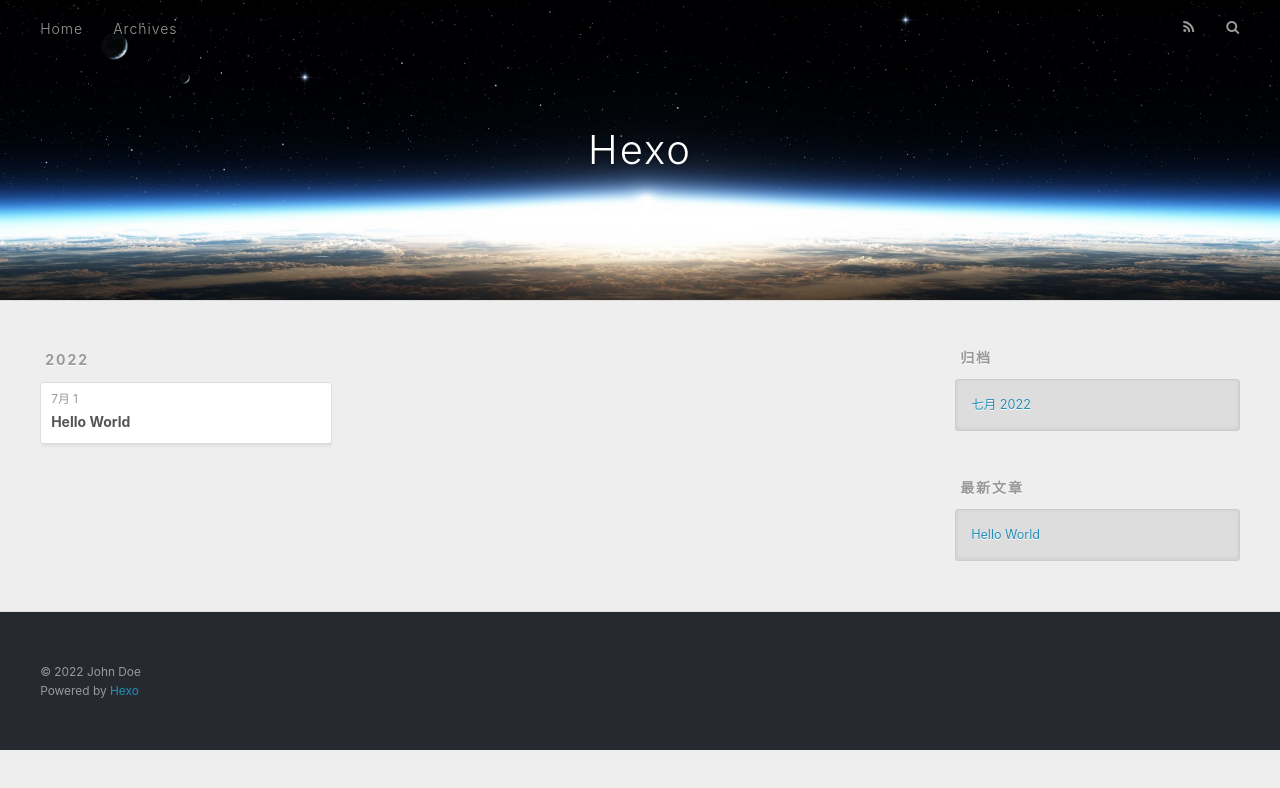
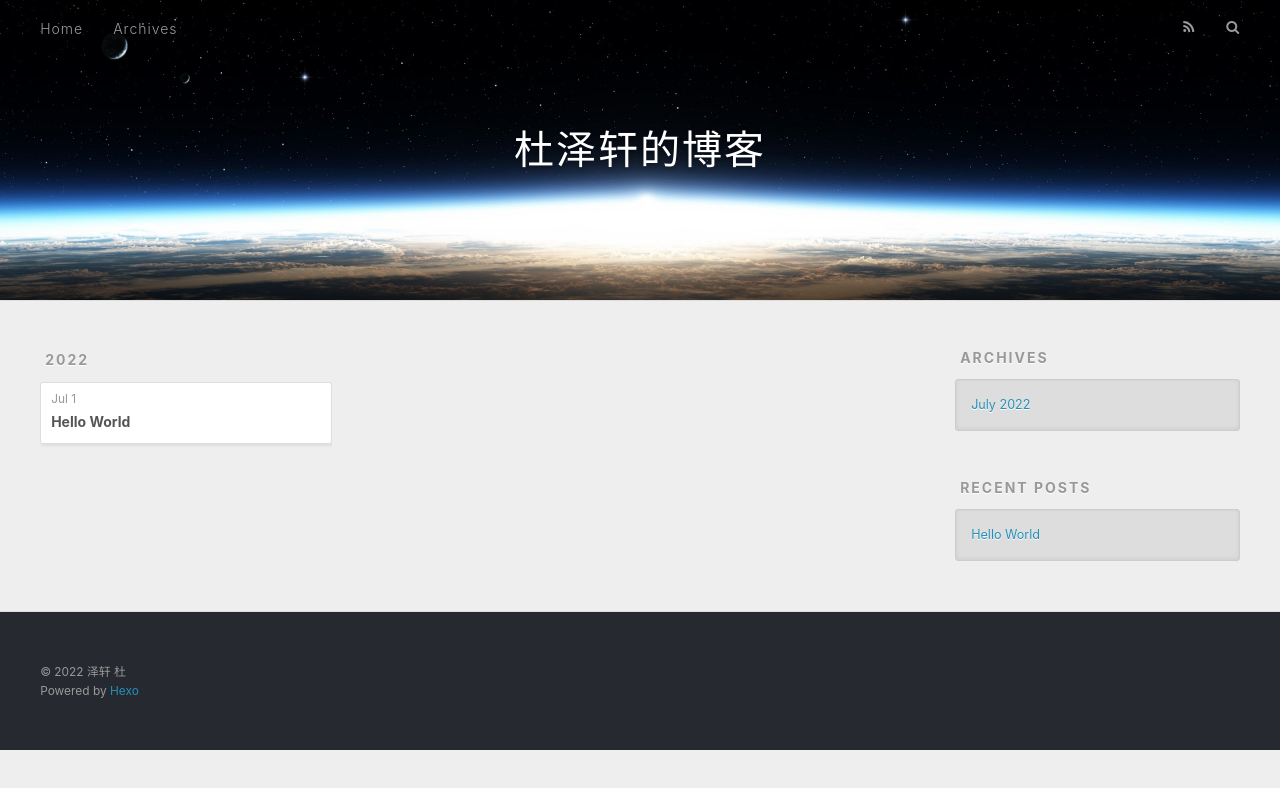
Before and after one commit to dzx825/dzx825.github.io, a plain HTML site: page archives/2022/07/index.html in a window 1280 px wide. Drawn offline with nearby package versions, Linux system fonts and the light colour scheme.

Commit message:
Site updated: 2022-07-01 18:24:18

```diff
--- a/archives/2022/07/index.html
+++ b/archives/2022/07/index.html
@@ -5,17 +5,17 @@
 
 
 
-  <title>归档: 2022/7 | Hexo</title>
+  <title>Archives: 2022/7 | 杜泽轩的博客</title>
   <meta name="viewport" content="width=device-width, initial-scale=1, maximum-scale=1">
   <meta property="og:type" content="website">
-<meta property="og:title" content="Hexo">
+<meta property="og:title" content="杜泽轩的博客">
 <meta property="og:url" content="http://example.com/archives/2022/07/index.html">
-<meta property="og:site_name" content="Hexo">
-<meta property="og:locale" content="zh_CN">
-<meta property="article:author" content="John Doe">
+<meta property="og:site_name" content="杜泽轩的博客">
+<meta property="og:locale" content="en_US">
+<meta property="article:author" content="泽轩 杜">
 <meta name="twitter:card" content="summary">
 
-    <link rel="alternate" href="/atom.xml" title="Hexo" type="application/atom+xml">
+    <link rel="alternate" href="/atom.xml" title="杜泽轩的博客" type="application/atom+xml">
 
 
     <link rel="icon" href="/favicon.png">
@@ -36,7 +36,7 @@
   <div id="header-outer" class="outer">
     <div id="header-title" class="inner">
       <h1 id="logo-wrap">
-        <a href="/" id="logo">Hexo</a>
+        <a href="/" id="logo">杜泽轩的博客</a>
       </h1>
 
     </div>
@@ -53,7 +53,7 @@
 
           <a id="nav-rss-link" class="nav-icon" href="/atom.xml" title="RSS Feed"></a>
 
-        <a id="nav-search-btn" class="nav-icon" title="搜索"></a>
+        <a id="nav-search-btn" class="nav-icon" title="Search"></a>
       </nav>
       <div id="search-form-wrap">
         <form action="//google.com/search" method="get" accept-charset="UTF-8" class="search-form"><input type="search" name="q" class="search-form-input" placeholder="Search"><button type="submit" class="search-form-submit">&#xF002;</button><input type="hidden" name="sitesearch" value="http://example.com"></form>
@@ -79,7 +79,7 @@
   <div class="archive-article-inner">
     <header class="archive-article-header">
       <a href="/2022/07/01/hello-world/" class="archive-article-date">
-  <time datetime="2022-07-01T06:52:54.558Z" itemprop="datePublished">7月 1</time>
+  <time datetime="2022-07-01T06:52:54.558Z" itemprop="datePublished">Jul 1</time>
 </a>
 
 
@@ -111,9 +111,9 @@
 
 
   <div class="widget-wrap">
-    <h3 class="widget-title">归档</h3>
+    <h3 class="widget-title">Archives</h3>
     <div class="widget">
-      <ul class="archive-list"><li class="archive-list-item"><a class="archive-list-link" href="/archives/2022/07/">七月 2022</a></li></ul>
+      <ul class="archive-list"><li class="archive-list-item"><a class="archive-list-link" href="/archives/2022/07/">July 2022</a></li></ul>
     </div>
   </div>
 
@@ -121,7 +121,7 @@
 
 
   <div class="widget-wrap">
-    <h3 class="widget-title">最新文章</h3>
+    <h3 class="widget-title">Recent Posts</h3>
     <div class="widget">
       <ul>
 
@@ -141,7 +141,7 @@
 
   <div class="outer">
     <div id="footer-info" class="inner">
-      &copy; 2022 John Doe<br>
+      &copy; 2022 泽轩 杜<br>
       Powered by <a href="http://hexo.io/" target="_blank">Hexo</a>
     </div>
   </div>
```
Also changed, not shown: 2022/07/01/hello-world/index.html (+12 -12 lines), archives/2022/index.html (+13 -13 lines), archives/index.html (+13 -13 lines), index.html (+13 -13 lines).
